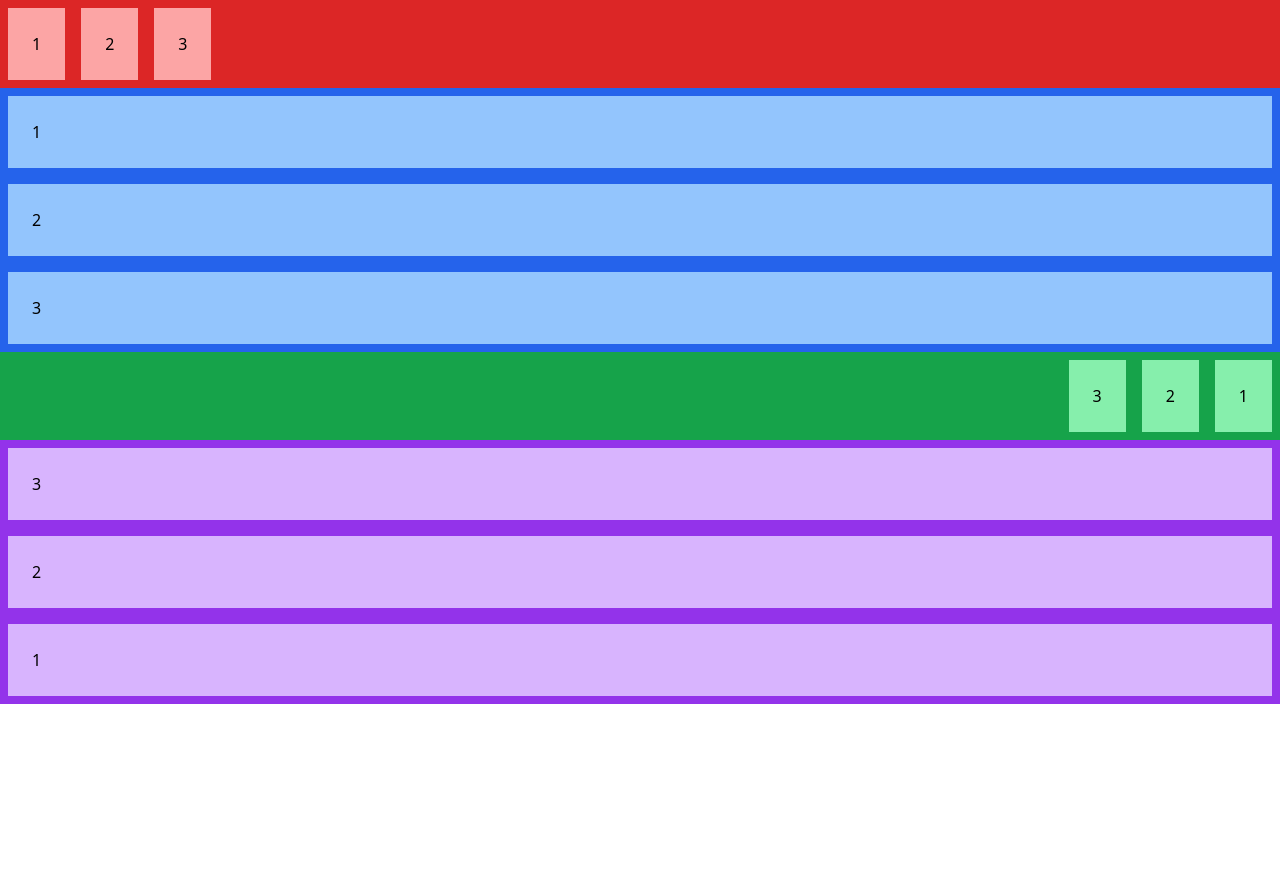
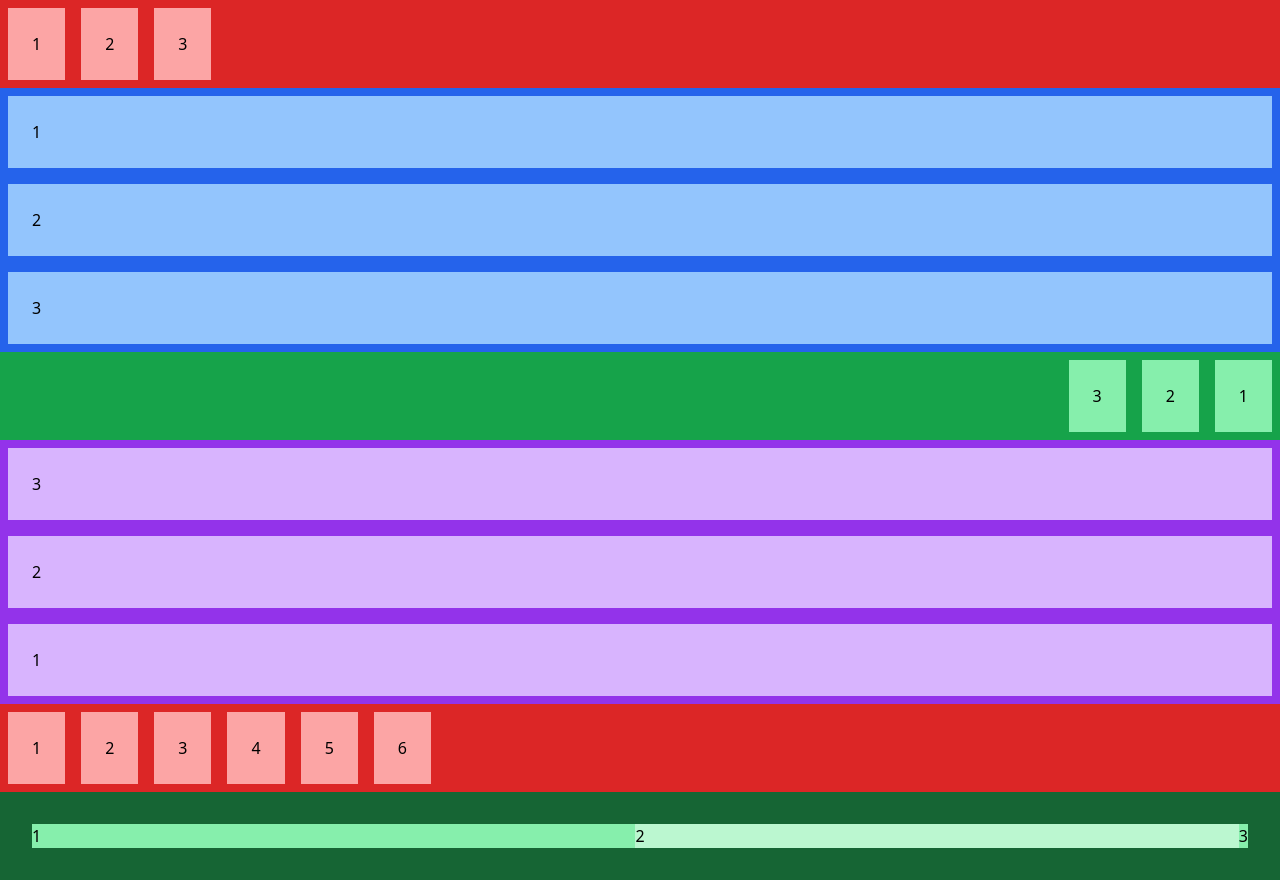
Before and after one commit to SirGuiL/tailwind-css, a website: page Aula3/src/index.html in a window 1280 px wide. Before the commit the page ends 800 px from the top, so only its background shows below. Drawn offline with Linux system fonts and the light colour scheme.

Commit message:
flex + container

```diff
--- a/Aula3/src/index.html
+++ b/Aula3/src/index.html
@@ -29,5 +29,22 @@
         <div class="bg-purple-300 p-6 m-2">2</div>
         <div class="bg-purple-300 p-6 m-2">3</div>
     </div>
+
+    <!-- wrap -->
+    <div class="flex flex-wrap-reverse bg-red-600">
+        <div class="bg-red-300 p-6 m-2">1</div>
+        <div class="bg-red-300 p-6 m-2">2</div>
+        <div class="bg-red-300 p-6 m-2">3</div>
+        <div class="bg-red-300 p-6 m-2">4</div>
+        <div class="bg-red-300 p-6 m-2">5</div>
+        <div class="bg-red-300 p-6 m-2">6</div>
+    </div>
+
+    <!-- flex + container -->
+    <div class="flex container bg-green-800 p-8">
+        <div class="flex-1 bg-green-300">1</div>
+        <div class="flex-1 bg-green-200">2</div>
+        <div class="flex-none bg-green-300">3</div>
+    </div>
 </body>
 </html>
```
Also changed, not shown: Aula3/src/css/styles.css, Exercicios/exercicio5/src/css/styles.css.
